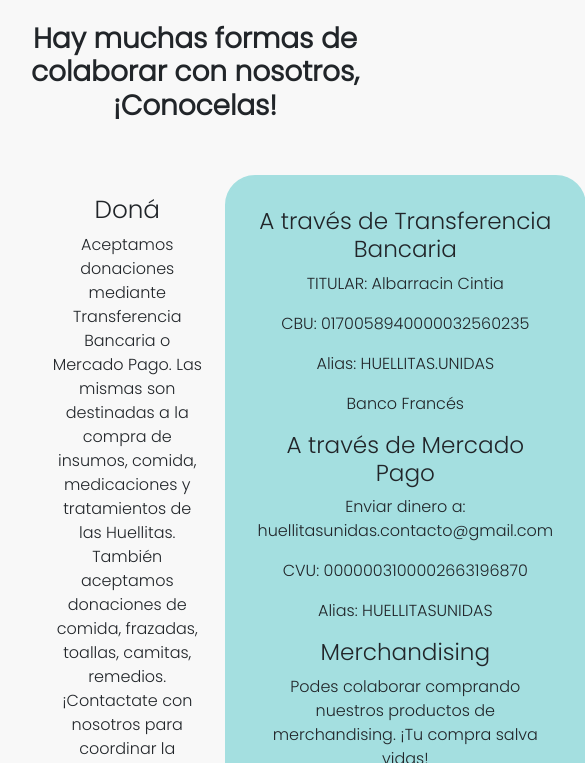
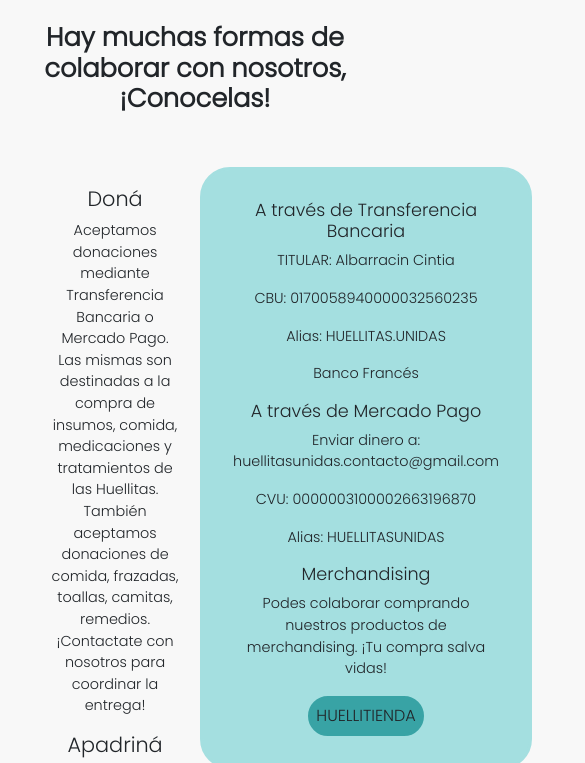
Before and after one commit to CSegundoRosa/huellitas-unidas, a plain HTML site: page pages/forma-parte.html in a window 390 px wide. Shown: the part 73-836 px from the top of the page, 585 px wide, since content can reach past the window. Drawn offline with nearby package versions, Linux system fonts and the light colour scheme.

Commit message:
corrijo error

```diff
--- a/css/styles.css
+++ b/css/styles.css
@@ -24,8 +24,8 @@ header {
 }
 
 header img {
-    height: 80px;
-    width: 80px;
+    height: 100px;
+    width: 100px;
     float: left;
 }
 
@@ -358,6 +358,11 @@ footer p{
     .quienes-somos-grid p {
         font-size: 0.9rem;
     }
+
+    /*forma-parte*/
+    .forma-parte-h1 {
+        font-size: 2rem;
+    }
 }
 
 @media screen and (max-width:900px) {
@@ -374,6 +379,20 @@ footer p{
     .quienes-somos-grid img {
     display: none;
     }
+
+    /*forma-parte*/
+    .forma-parte-grid h2 {
+        font-size: 1.5rem;
+    }
+
+    .forma-parte-grid h3 {
+        font-size: 1.3rem;
+    }
+
+    .forma-parte-grid p {
+        font-size: 0.9rem;
+    }
+
 }
 
 @media screen and (max-width:700px) {
@@ -444,6 +463,25 @@ footer p{
     .huellitas-adopcion-h1 {
         font-size: 1.6rem;
     }
+
+    /*forma-parte*/
+
+    .forma-parte-h1{
+        font-size: 1.6rem;
+    }
+
+    .forma-parte-grid h2 {
+        font-size: 1.3rem;
+    }
+
+    .forma-parte-grid h3 {
+        font-size: 1.1rem;
+    }
+
+    .forma-parte-grid p {
+        font-size: 0.9rem;
+    }
+
 
     /*footer*/
     footer h3 {
```
